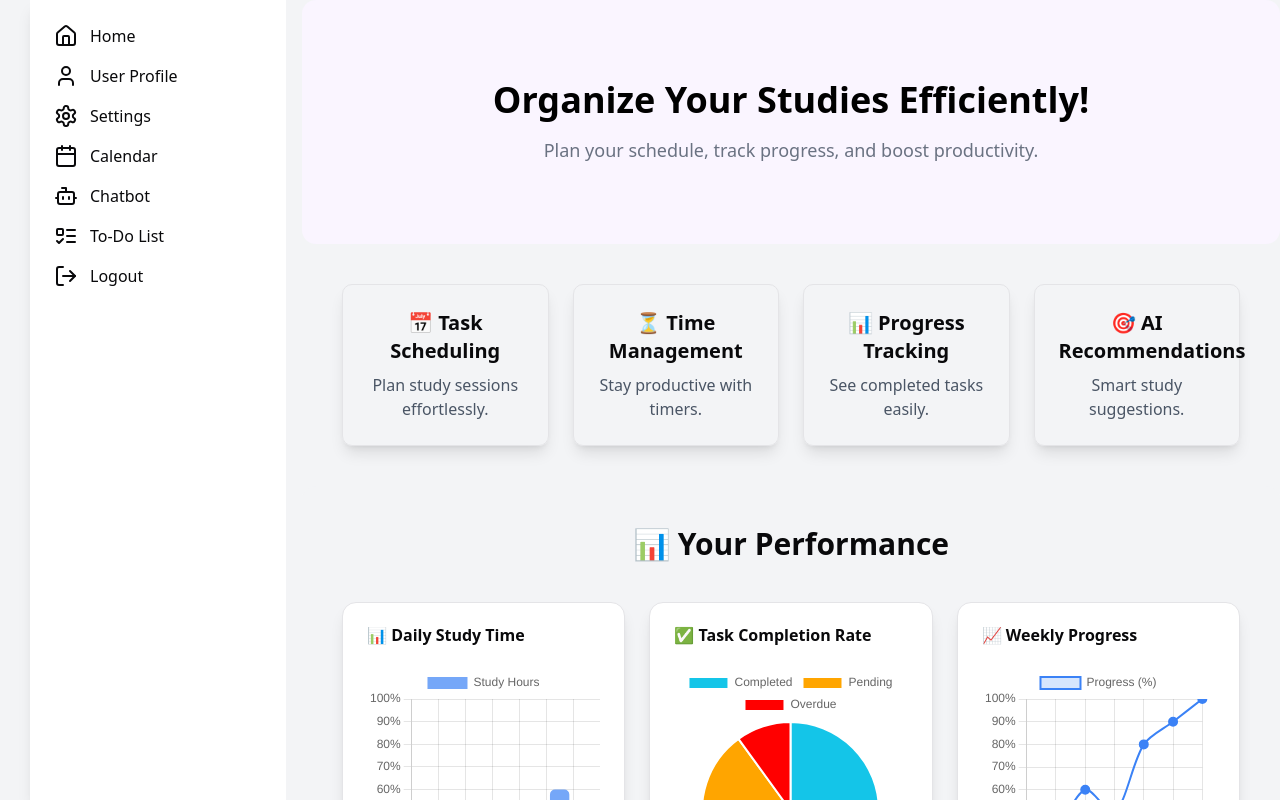
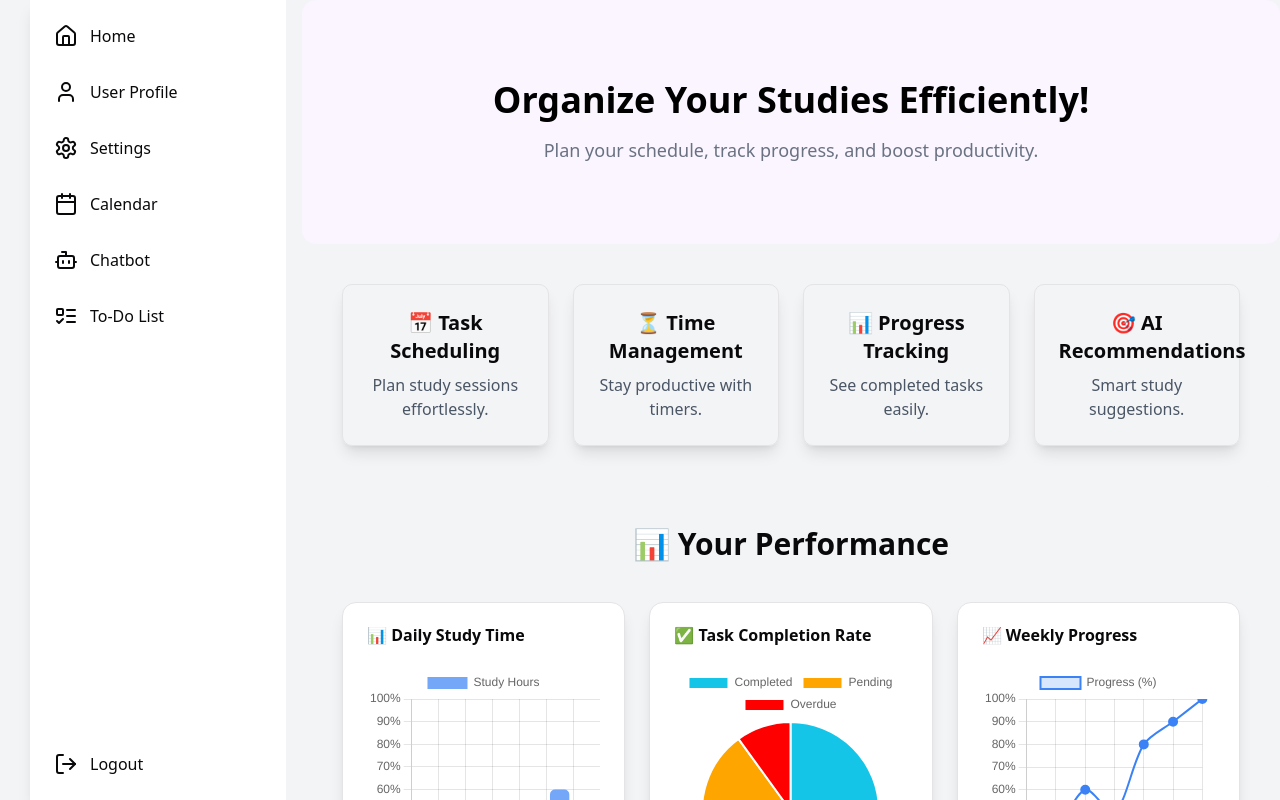
Before and after one commit to iltan987/smart-study-planner, a Next.js app: page / in a window 1280 px wide. Built offline with nearby package versions, Linux system fonts and the light colour scheme.

Commit message:
push logout button to the down side of the sidebar

```diff
--- a/src/components/Sidebar.tsx
+++ b/src/components/Sidebar.tsx
@@ -1,5 +1,4 @@
 'use client';
-
 import {
   Home,
   User,
@@ -52,17 +51,21 @@ const Sidebar = () => {
     { name: 'Calendar', icon: Calendar, path: '/calendar' },
     { name: 'Chatbot', icon: Bot, path: '/chatbot' },
     { name: 'To-Do List', icon: ListTodo, path: '/todo' },
-    { name: 'Logout', icon: LogOut, path: '/logout' },
+    { name: 'Logout', icon: LogOut, path: '#' },
   ];
+
+  // Separate main menu items from the logout item
+  const mainItems = menuItems.filter((item) => item.name !== 'Logout');
+  const logoutItem = menuItems.find((item) => item.name === 'Logout');
 
   return (
     <>
       {/* Toggle Button - Only visible on mobile and disappears when sidebar is open */}
       {!isOpen && (
-        <div className="max-h-screen w-[30px] bg-gray-100 ">
+        <div className="max-h-screen w-[30px] bg-gray-100">
           <button
             onClick={handleToggleClick}
-            className="fixed top-2 p-4 rounded-md hover:bg-gray-100 md:hidden"
+            className="fixed top-2 left-4 p-4 rounded-md hover:bg-gray-100 md:hidden"
           >
             <Menu className="w-6 h-6" />
           </button>
@@ -73,11 +76,14 @@ const Sidebar = () => {
       <aside
         ref={sidebarRef}
         className={cn(
-          'h-screen bg-white shadow-lg p-4 transition-all duration-300 flex flex-col gap-4 md:w-64 md:flex',
-          isOpen ? 'w-64 absolute left-0 top-0 z-40' : 'hidden md:block' // Hidden on mobile unless toggled
+          'h-screen bg-white shadow-lg p-4 transition-all duration-300 flex flex-col md:w-64',
+          isOpen ? 'w-64 absolute left-0 top-0 z-40 flex' : 'hidden md:flex'
         )}
       >
-        {menuItems.map(({ name, icon: Icon, path }) => (
+        {/* Container to push logout button to the bottom */}
+        <div className="flex flex-col justify-between h-full">
+          <div className="flex flex-col gap-4">
+            {mainItems.map(({ name, icon: Icon, path }) => (
               <button
                 key={name}
                 onClick={() => {
@@ -90,6 +96,22 @@ const Sidebar = () => {
                 <span>{name}</span>
               </button>
             ))}
+          </div>
+          {logoutItem && (
+            <div>
+              <button
+                onClick={() => {
+                  router.push(logoutItem.path);
+                  setIsOpen(false);
+                }}
+                className="flex items-center gap-3 p-2 rounded-md hover:bg-gray-200 "
+              >
+                <logoutItem.icon className="w-6 h-6" />
+                <span>{logoutItem.name}</span>
+              </button>
+            </div>
+          )}
+        </div>
       </aside>
     </>
   );
```
Lines whose indentation alone changed are shown as unchanged.
